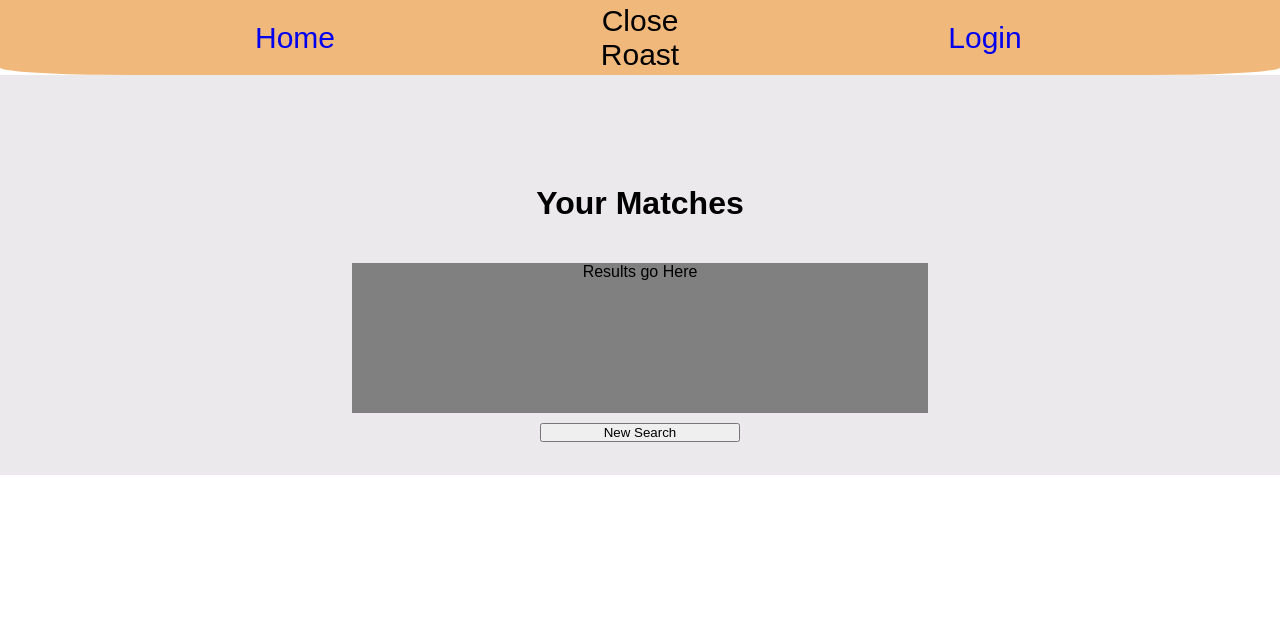
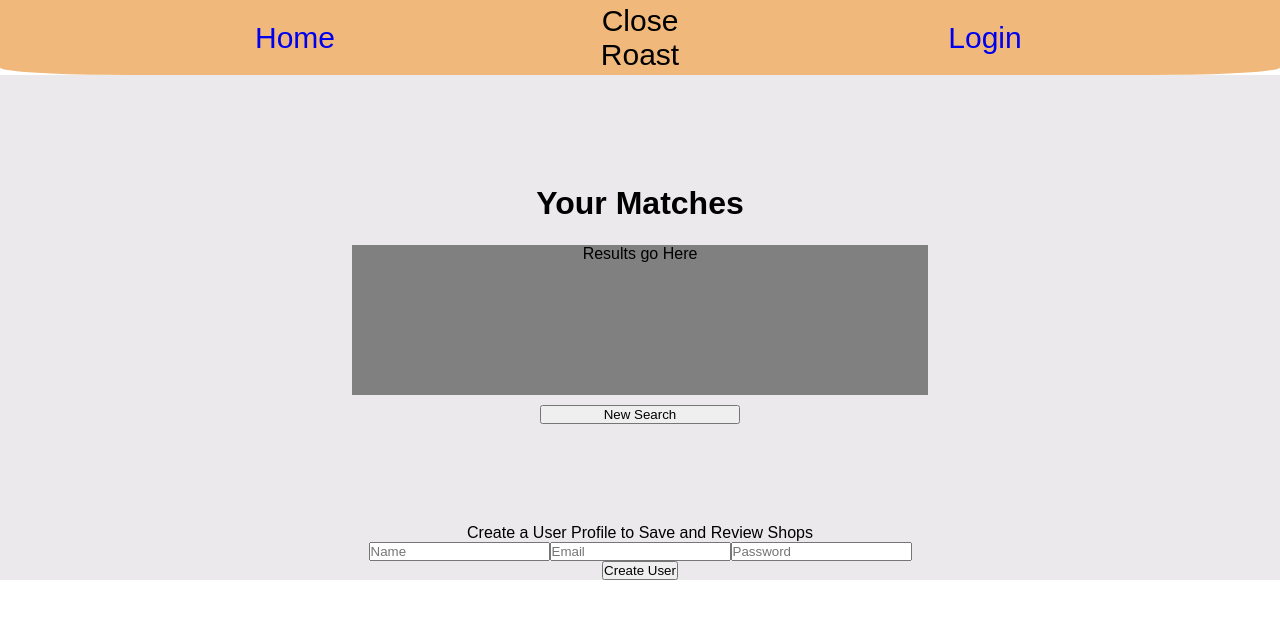
Before and after one commit to cup-o-coders/CRfrontend, a React (Create React App) app: page /Shops in a window 1280 px wide. Shown: the top 618 px of the page. Built offline with nearby package versions, Linux system fonts and the light colour scheme.

Commit message:
rough draft results page completed

```diff
--- a/src/css/results.css
+++ b/src/css/results.css
@@ -1,10 +1,9 @@
-.results-container {
+.flex-container {
   display: flex;
   flex-direction: column;
   flex-wrap: wrap;
   text-align: center;
   align-items: center;
-  height: 400px;
   background-color: #ebe9ec;
 }
 
@@ -25,3 +24,7 @@
   margin-top: 10px;
   width: 200px;
 }
+
+.create {
+  padding-top: 100px;
+}
--- a/src/pages/Results.js
+++ b/src/pages/Results.js
@@ -9,16 +9,29 @@ class Results extends Component {
   render() {
     return (
       <div>
-        <div className="results-container">
+        <div className="flex-container">
           <div className="results-title">
             <h1>Your Matches</h1>
           </div>
-          <br />
           <div className="results-display">
             <p>Results go Here</p>
           </div>
           <div className="new-search">
             <input type="button" class="button" value="New Search" />
+          </div>
+          <div className="create">
+            <div className="create-intro">
+              <p>Create a User Profile to Save and Review Shops</p>
+            </div>
+            <div className="create-form">
+            <form action="/action_page.php">
+              <input type="text" placeholder="Name" name="Name" />
+              <input type="text" placeholder="Email" name="Email" />
+              <input type="text" placeholder="Password" name="Password" />
+              <br/>
+              <button type="submit">Create User</button>
+            </form>
+            </div>
           </div>
         </div>
       </div>
```
